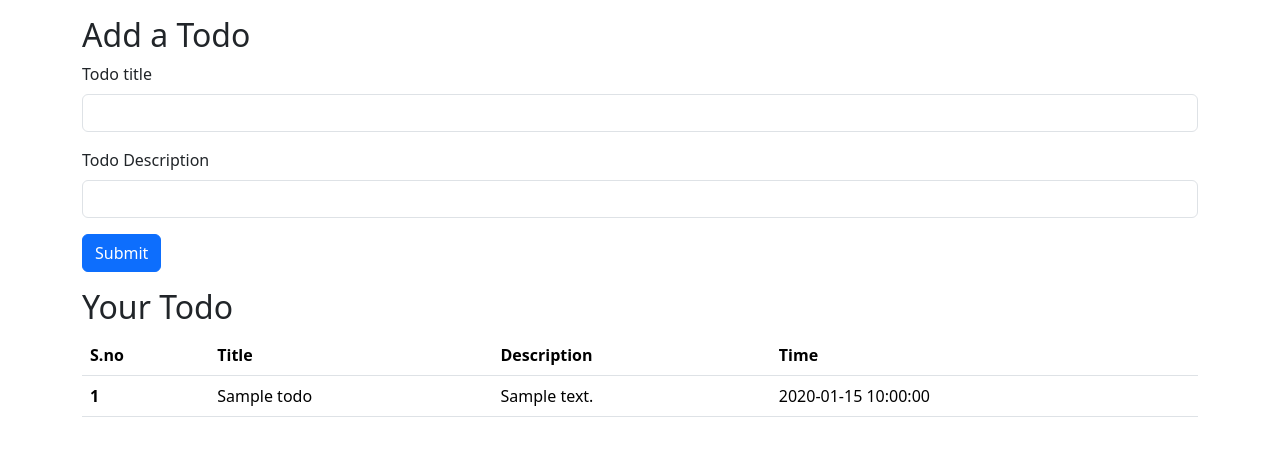
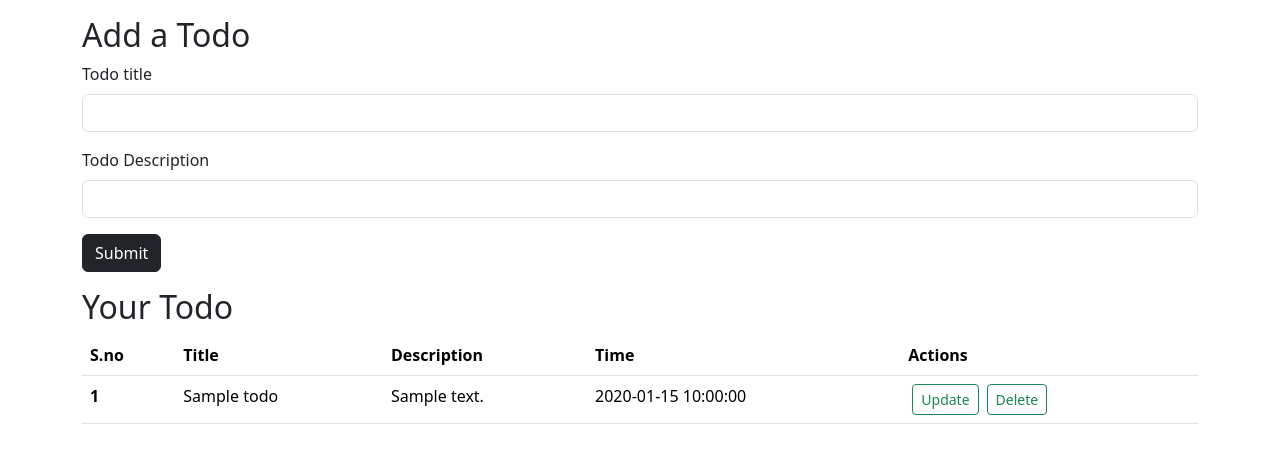
Before and after one commit to UnknOwnGrg/Todo-Application, a Flask app: page / in a window 1280 px wide. Shown: the part 56-519 px from the top of the page. Run offline with Flask 3, Linux system fonts and the light colour scheme; tables that the repository leaves empty hold one stand-in row (values such as "Sample post").

Commit message:
Added delete route

```diff
--- a/app.py
+++ b/app.py
@@ -1,4 +1,4 @@
-from flask import Flask, render_template, request
+from flask import Flask, render_template, request , redirect
 from flask_sqlalchemy import SQLAlchemy
 from datetime import datetime
 
@@ -42,6 +42,22 @@ def products():
     print(allTodo)
     return 'Show'
 
+@app.route('/update')
+def update():
+    allTodo = Todo.query.all()
+    print(allTodo)
+    return 'asdf'
+
+
+# Delete Routes
+@app.route('/delete/<int:sno>', methods=['GET','POST'])
+def delete(sno):
+    todo = Todo.query.filter_by(sno=sno).first()
+    db.session.delete(todo)
+    db.session.commit()
+    return redirect("/")
+
+
 
 if __name__ == '__main__':
     app.run(debug=True, port=8000)
--- a/templates/index.html
+++ b/templates/index.html
@@ -57,13 +57,18 @@
             <label for="desc" class="form-label">Todo Description</label>
             <input type="text" class="form-control" name="desc" id="desc">
           </div>
-          <button type="submit" class="btn btn-primary">Submit</button>
+          <button type="submit" class="btn btn-dark">Submit</button>
         </form>
     </div>
 
     <!-- Table -->
     <div class="container my-3">
         <h2>Your Todo</h2>
+
+    {% if allTodo|length == 0  %}
+      no record
+
+      {% else %}
         <table class="table">
   <thead>
     <tr>
@@ -71,9 +76,14 @@
       <th scope="col">Title</th>
       <th scope="col">Description</th>
       <th scope="col">Time</th>
+      <th scope="col">Actions</th>
     </tr>
   </thead>
   <tbody>
+
+
+
+
     {% for todo in allTodo %}
     <tr>
       <!-- loop.index to continuously flow the sno -->
@@ -81,11 +91,15 @@
       <td>{{todo.title}}</td>
       <td>{{todo.desc}}</td>
       <td>{{todo.date_created}}</td>
+      <td><a href="/update/{{todo.sno}}" type="button" class="btn btn-outline-success btn-sm mx-1">Update</button>
+      <a href="/delete/{{todo.sno}}" type="button" class="btn btn-outline-success btn-sm mx-1">Delete</button></td>
     </tr>
-    {% endfor %}
+
 
   </tbody>
 </table>
+    {% endfor %}
+    {% endif %}
     </div>
   </body>
 </html>
```
